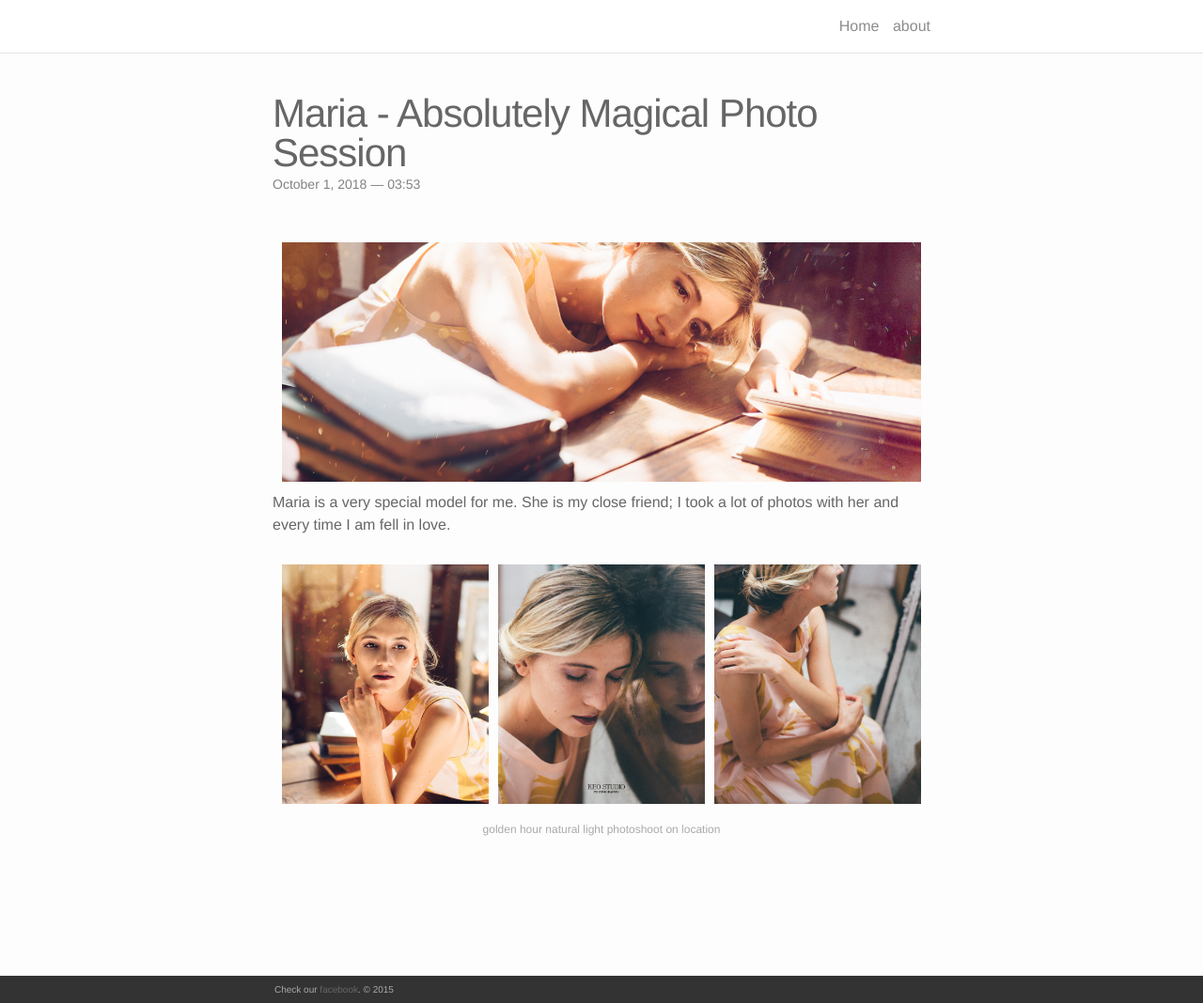
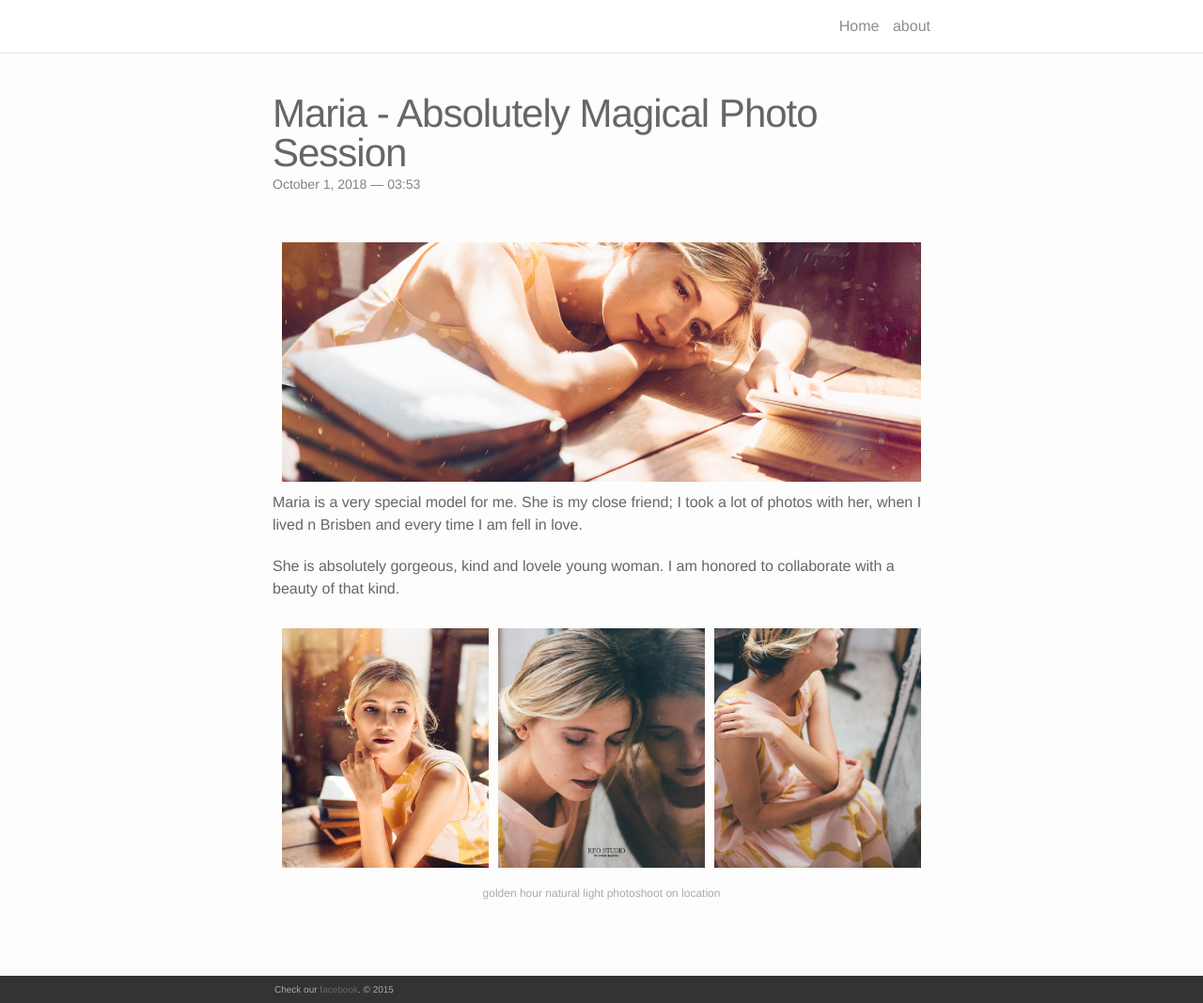
Before and after one commit to AlenPelin/keo-studio, a Jekyll site: the page built from _portfolio/maria---absolutely-magical-photo-session.md, in a window 1280 px wide and 1068 px high. Shown: the whole window at 94% size. Built offline with Jekyll 4.4.1, drawn with Linux system fonts in a browser that asks for light colours; nearby versions of some CDN libraries.

Commit message:
Update from Forestry.io - Updated maria---absolutely-magical-photo-session.md

```diff
--- a/_portfolio/maria---absolutely-magical-photo-session.md
+++ b/_portfolio/maria---absolutely-magical-photo-session.md
@@ -12,4 +12,6 @@ images:
   - "/media/9 keo studio photography maria 2.jpg"
 
 ---
-Maria is a very special model for me. She is my close friend; I took a lot of photos with her and every time I am fell in love.
+Maria is a very special model for me. She is my close friend; I took a lot of photos with her, when I lived n Brisben and every time I am fell in love.
+
+She is absolutely gorgeous, kind and lovele young woman. I am honored to collaborate with a beauty of that kind.
```
